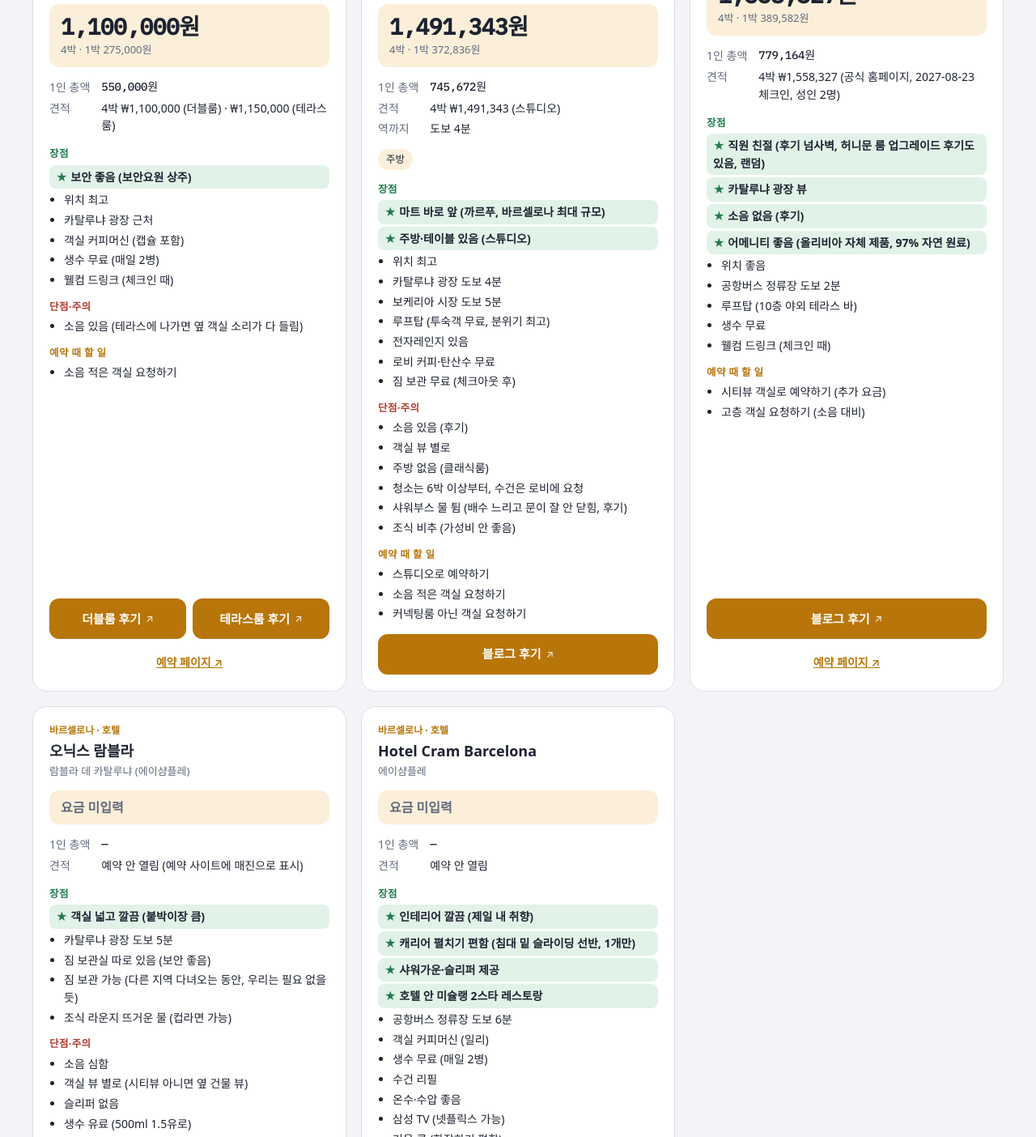
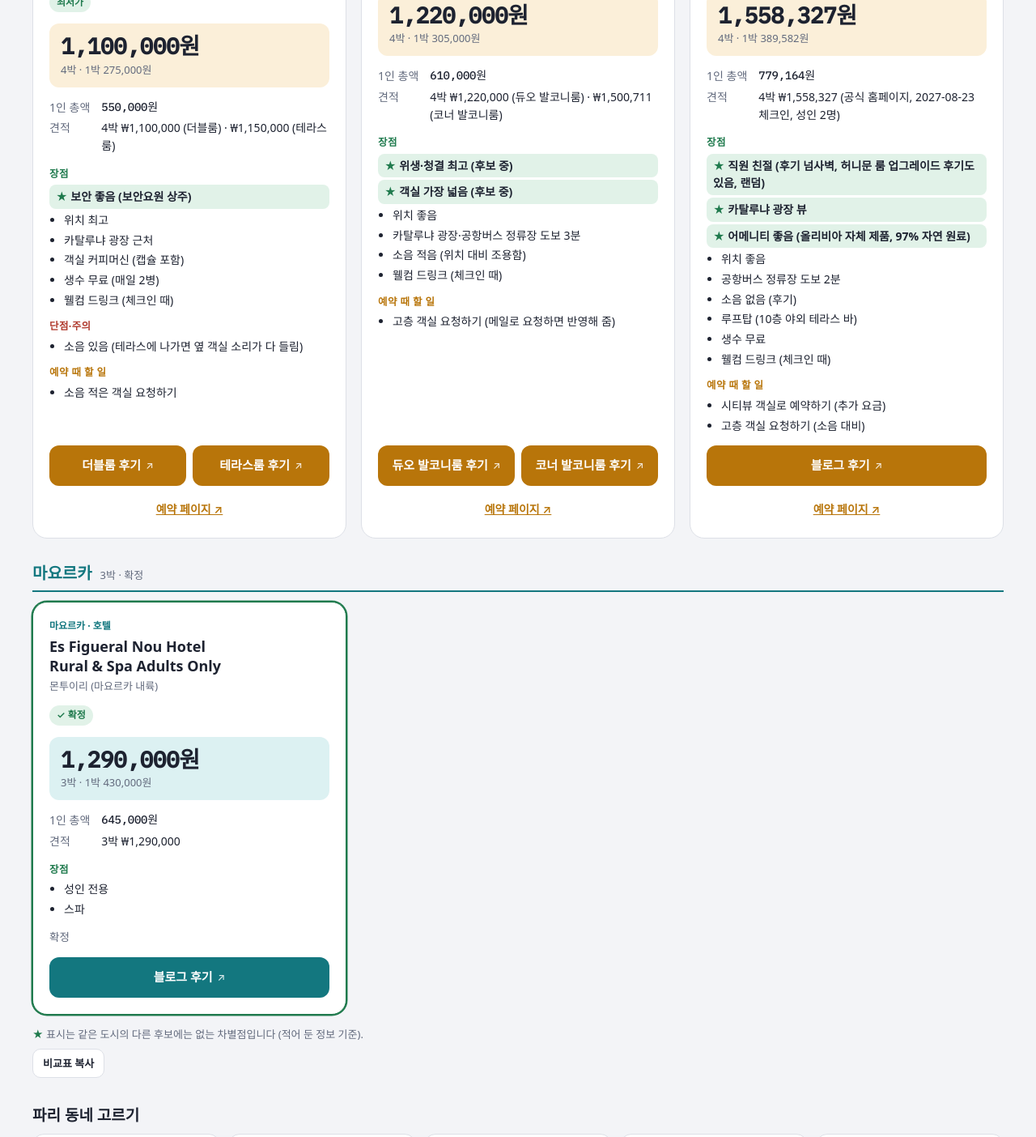
Before and after one commit to iheeeey/trip-02jvjq4mmt6n7k, a plain HTML site: page index.html in a window 1280 px wide. Shown: the part 1396-2800 px from the top of the page at 81% size. Drawn offline with Linux system fonts and the light colour scheme; a web font is replaced by a local one.

Commit message:
Add files via upload

```diff
--- a/index.html
+++ b/index.html
@@ -272,41 +272,35 @@
 const KEY="stay-compare-v1";
 const load=()=>{try{const v=JSON.parse(localStorage.getItem(KEY));if(v&&Array.isArray(v.items))return v}catch(e){}return null};
 const SEEDS=[
-  {id:"seed-citadines-ramblas",v:10,hl:["주방·테이블 있음 (스튜디오)", "마트 바로 앞 (까르푸, 바르셀로나 최대 규모)"],force:["name","quote","f","pros","cons","todo","reviews","hl"],city:"bcn",type:"호텔",name:"시타딘 람블라스",area:"람블라스 (카탈루냐 광장 근처)",
-   price:null,krw:1491343/4,quote:"4박 ₩1,491,343 (스튜디오)",rating:null,metro:4,f:["kitchen"],link:"",memo:"",
-   pros:["위치 최고","카탈루냐 광장 도보 4분","보케리아 시장 도보 5분","마트 바로 앞 (까르푸, 바르셀로나 최대 규모)","루프탑 (투숙객 무료, 분위기 최고)","주방·테이블 있음 (스튜디오)","전자레인지 있음","로비 커피·탄산수 무료","짐 보관 무료 (체크아웃 후)"],
-   cons:["소음 있음 (후기)","객실 뷰 별로","주방 없음 (클래식룸)","청소는 6박 이상부터, 수건은 로비에 요청","샤워부스 물 튐 (배수 느리고 문이 잘 안 닫힘, 후기)","조식 비추 (가성비 안 좋음)"],
-   todo:["스튜디오로 예약하기","소음 적은 객실 요청하기","커넥팅룸 아닌 객실 요청하기"],reviews:["https://blog.naver.com/lomoul/224035832014"]},
-  {id:"seed-h10-metropolitan",v:9,hl:["보안 좋음 (보안요원 상주)"],force:["name","quote","krw","f","pros","cons","todo","reviews","hl"],city:"bcn",type:"호텔",name:"H10 Metropolitan",area:"람블라 데 카탈루냐 (에이샴플레)",price:null,krw:1100000/4,quote:"4박 ₩1,100,000 (더블룸) · ₩1,150,000 (테라스룸)",rating:null,metro:null,f:[],link:"https://www.h10hotels.com/es/hoteles-barcelona/h10-metropolitan/reserva?utm_source=google&utm_campaign=mirai_gha_cpc_es&utm_content=hme&h=1902&fe=20261114&fs=20261116&nh=1&cp=H10ESCAPE&currency=KRW&h1Ad=2&h1ni=0&tc_alt=5311&n_o_pst=n_o_pst&utm_medium=cpc",memo:"",
+  {id:"seed-h10-metropolitan",v:10,hl:["보안 좋음 (보안요원 상주)"],force:["name","quote","krw","f","pros","cons","todo","reviews","hl"],city:"bcn",type:"호텔",name:"H10 메트로폴리탄",area:"람블라 데 카탈루냐 (에이샴플레)",price:null,krw:1100000/4,quote:"4박 ₩1,100,000 (더블룸) · ₩1,150,000 (테라스룸)",rating:null,metro:null,f:[],link:"https://www.h10hotels.com/es/hoteles-barcelona/h10-metropolitan/reserva?utm_source=google&utm_campaign=mirai_gha_cpc_es&utm_content=hme&h=1902&fe=20261114&fs=20261116&nh=1&cp=H10ESCAPE&currency=KRW&h1Ad=2&h1ni=0&tc_alt=5311&n_o_pst=n_o_pst&utm_medium=cpc",memo:"",
    pros:["위치 최고","카탈루냐 광장 근처","보안 좋음 (보안요원 상주)","객실 커피머신 (캡슐 포함)","생수 무료 (매일 2병)","웰컴 드링크 (체크인 때)"],
    cons:["소음 있음 (테라스에 나가면 옆 객실 소리가 다 들림)"],
    todo:["소음 적은 객실 요청하기"],reviews:[{room:"더블룸",url:"https://blog.naver.com/01000_nb/224281744937"},{room:"테라스룸",url:"https://blog.naver.com/zyeonzz/224139508800"}]},
-  {id:"seed-olivia-plaza",v:8,hl:["카탈루냐 광장 뷰", "직원 친절 (후기 넘사벽, 허니문 룸 업그레이드 후기도 있음, 랜덤)", "소음 없음 (후기)", "어메니티 좋음 (올리비아 자체 제품, 97% 자연 원료)"],force:["name","quote","f","pros","cons","todo","reviews","hl"],city:"bcn",type:"호텔",name:"올리비아 플라자 호텔",area:"카탈루냐 광장",price:null,krw:1558327/4,
+  {id:"seed-olivia-plaza",v:10,hl:["카탈루냐 광장 뷰", "직원 친절 (후기 넘사벽, 허니문 룸 업그레이드 후기도 있음, 랜덤)", "어메니티 좋음 (올리비아 자체 제품, 97% 자연 원료)"],force:["name","quote","f","pros","cons","todo","reviews","hl"],city:"bcn",type:"호텔",name:"올리비아 플라자 호텔",area:"카탈루냐 광장",price:null,krw:1558327/4,
    quote:"4박 ₩1,558,327 (공식 홈페이지, 2027-08-23 체크인, 성인 2명)",rating:null,metro:null,f:[],
    link:"https://www.oliviaplazahotel.com/en/bookingstep1/?checkin=23%2F08%2F2027&idtokenprovider=54251781&currency=KRW&clientCode&hsri=02040&lang=en&nights=4&parties=W3siYWR1bHRzIjoyLCJjaGlsZHJlbiI6W119XQ%3D%3D&type=hotel&step=1",memo:"",
    pros:["직원 친절 (후기 넘사벽, 허니문 룸 업그레이드 후기도 있음, 랜덤)","카탈루냐 광장 뷰","위치 좋음","공항버스 정류장 도보 2분","소음 없음 (후기)","루프탑 (10층 야외 테라스 바)","어메니티 좋음 (올리비아 자체 제품, 97% 자연 원료)","생수 무료","웰컴 드링크 (체크인 때)"],
    cons:[],
-   todo:["시티뷰 객실로 예약하기 (추가 요금)","고층 객실 요청하기 (소음 대비)"],reviews:["https://blog.naver.com/bbummass/224358648832"]},
-  {id:"seed-onix-rambla",v:7,hl:["객실 넓고 깔끔 (붙박이장 큼)"],force:["name","quote","f","pros","cons","todo","reviews","hl"],city:"bcn",type:"호텔",name:"오닉스 람블라",area:"람블라 데 카탈루냐 (에이샴플레)",price:null,quote:"예약 안 열림 (예약 사이트에 매진으로 표시)",rating:null,metro:null,f:[],link:"",memo:"",
+   todo:["시티뷰 객실로 예약하기 (추가 요금)","고층 객실 요청하기 (소음 대비)"],reviews:["https://blog.naver.com/sucharmi/224364452938"]},
+  {id:"seed-regina",v:3,hl:["위생·청결 최고 (후보 중)","객실 가장 넓음 (후보 중)"],force:["name","quote","krw","f","pros","cons","todo","reviews","hl"],city:"bcn",type:"호텔",name:"레지나 호텔",area:"카탈루냐 광장",price:null,krw:1220000/4,quote:"4박 ₩1,220,000 (듀오 발코니룸) · ₩1,500,711 (코너 발코니룸)",rating:null,metro:null,f:[],link:"https://reginahotel.com/",memo:"",
+   pros:["위생·청결 최고 (후보 중)","객실 가장 넓음 (후보 중)","위치 좋음","카탈루냐 광장·공항버스 정류장 도보 3분","소음 적음 (위치 대비 조용함)","웰컴 드링크 (체크인 때)"],
+   cons:[],todo:["고층 객실 요청하기 (메일로 요청하면 반영해 줌)"],reviews:[{room:"듀오 발코니룸",url:"https://blog.naver.com/aginginyouth/224145848846"},{room:"코너 발코니룸",url:"https://blog.naver.com/mellie_/224143863133"}]},
+  {id:"seed-onix-rambla",v:9,hidden:true,hl:[],force:["hidden","name","quote","f","pros","cons","todo","reviews","hl"],city:"bcn",type:"호텔",name:"오닉스 람블라",area:"람블라 데 카탈루냐 (에이샴플레)",price:null,quote:"예약 안 열림 (예약 사이트에 매진으로 표시)",rating:null,metro:null,f:[],link:"",memo:"",
    pros:["카탈루냐 광장 도보 5분","객실 넓고 깔끔 (붙박이장 큼)","짐 보관실 따로 있음 (보안 좋음)","짐 보관 가능 (다른 지역 다녀오는 동안, 우리는 필요 없을 듯)","조식 라운지 뜨거운 물 (컵라면 가능)"],
    cons:["소음 심함","객실 뷰 별로 (시티뷰 아니면 옆 건물 뷰)","슬리퍼 없음","생수 유료 (500ml 1.5유로)"],
    todo:["예약 열렸는지 다시 확인하기","시티뷰 객실로 예약하기","슬리퍼 챙겨가기"],reviews:["https://blog.naver.com/wldms1743/224429212266"]},
-  {id:"seed-hotel-cram",v:6,hl:["인테리어 깔끔 (제일 내 취향)", "호텔 안 미슐랭 2스타 레스토랑", "캐리어 펼치기 편함 (침대 밑 슬라이딩 선반, 1개만)", "샤워가운·슬리퍼 제공"],force:["name","quote","f","pros","cons","todo","reviews","hl"],city:"bcn",type:"호텔",name:"Hotel Cram Barcelona",area:"에이샴플레",price:null,quote:"예약 안 열림",rating:null,metro:null,f:[],link:"",memo:"",
-   pros:["인테리어 깔끔 (제일 내 취향)","공항버스 정류장 도보 6분","객실 커피머신 (일리)","생수 무료 (매일 2병)","수건 리필","온수·수압 좋음","삼성 TV (넷플릭스 가능)","캐리어 펼치기 편함 (침대 밑 슬라이딩 선반, 1개만)","거울 큼 (화장하기 편함)","샤워가운·슬리퍼 제공","호텔 안 미슐랭 2스타 레스토랑"],
-   cons:["카탈루냐 광장 도보 13분 (다른 후보보다 멂)","전자레인지 없음"],
-   todo:["예약 열렸는지 다시 확인하기","신혼여행 메모 남기기 (카바 한 병 받은 후기)"],reviews:["https://blog.naver.com/eeuneebang/224403577777"]},
   {id:"seed-citadines-les-halles",v:6,hl:["지하철역 바로 앞 (5개 노선, 웬만한 관광지 한 번에)", "근처 유명 빵집 (호텔 앞)"],force:["name","quote","f","pros","cons","todo","reviews","hl"],city:"paris",type:"호텔",name:"시타딘 레알 파리",area:"레알 (1구)",price:null,krw:1254136/4,quote:"4박 ₩1,254,136",rating:null,metro:1,f:[],link:"",memo:"지인 추천 (동생 친구)",
    pros:["지하철역 바로 앞 (5개 노선, 웬만한 관광지 한 번에)","근처 유명 빵집 (호텔 앞)","보안 좋음 (보안카드 출입, 로비 직원 상주)","로비 커피머신·정수기"],
    cons:["소음 있을 수 있음","수건·휴지 셀프, 세탁실 셀프","로비 정수기 종이컵 없음 (따로 요청)"],
    todo:["고층 객실 요청하기 (소음 대비)"],reviews:["https://blog.naver.com/pasmal_jun/224255789395"]},
-  {id:"seed-citadines-tour-eiffel",v:5,hl:["에펠탑 도보 7~8분", "근처 대형마트, 늦게까지 하는 맛집·한식당 많음", "주방 도구 완비 (냄비, 프라이팬, 칼, 가위, 식기, 와인잔)"],force:["name","quote","f","pros","cons","todo","reviews","hl"],city:"paris",type:"호텔",name:"시타딘 투르 에펠 파리",area:"에펠탑 근처 (15구)",price:null,krw:1685732/4,quote:"4박 ₩1,685,732",rating:null,metro:null,f:["kitchen"],link:"",memo:"",
-   pros:["에펠탑 도보 7~8분","지하철 3개 노선, 버스 정류장 바로 앞","근처 대형마트, 늦게까지 하는 맛집·한식당 많음","보안 좋음 (카드키 출입, 1층 직원 상주)","짐 보관실 따로 있음","주방 도구 완비 (냄비, 프라이팬, 칼, 가위, 식기, 와인잔)","로비 커피머신·정수기"],
+  {id:"seed-citadines-tour-eiffel",v:6,hl:["에펠탑 도보 7~8분", "근처 대형마트, 늦게까지 하는 맛집·한식당 많음", "주방 도구 완비 (냄비, 프라이팬, 칼, 가위, 식기, 와인잔)"],force:["name","quote","f","pros","cons","todo","reviews","hl"],city:"paris",type:"호텔",name:"시타딘 투르 에펠 파리",area:"에펠탑 근처 (15구)",price:null,krw:1685732/4,quote:"4박 ₩1,685,732",rating:null,metro:null,f:["kitchen"],link:"",memo:"",
+   pros:["에펠탑 도보 7~8분","에펠뷰 (에펠뷰 쪽 객실)","지하철 3개 노선, 버스 정류장 바로 앞","근처 대형마트, 늦게까지 하는 맛집·한식당 많음","보안 좋음 (카드키 출입, 1층 직원 상주)","짐 보관실 따로 있음","주방 도구 완비 (냄비, 프라이팬, 칼, 가위, 식기, 와인잔)","로비 커피머신·정수기"],
    cons:["소음 있음 (지하철 지나갈 때, 아침부터 밤늦게까지. 에펠뷰 쪽은 덜함)","수건 셀프"],
    todo:["에펠뷰 쪽 객실 요청하기 (소음 대비)"],reviews:["https://blog.naver.com/gjp6577/224367170950"]},
-  {id:"seed-parisjihyang-2",v:7,hl:["에펠뷰"],force:["name","quote","f","pros","cons","todo","reviews","hl"],city:"paris",type:"한인민박",name:"파리지향 하우스 2호점",area:"현지인 거주 지역",price:null,krw:1621000/4,quote:"4박 ₩1,621,000",rating:null,metro:null,f:["washer"],link:"",memo:"",
+  {id:"seed-parisjihyang-2",v:9,hl:[],force:["name","quote","f","pros","cons","todo","reviews","hl"],city:"paris",type:"한인민박",name:"파리지향 하우스 2호점",area:"현지인 거주 지역",price:null,krw:1621000/4,quote:"4박 ₩1,621,000",rating:null,metro:null,f:["washer"],link:"",memo:"",
    pros:["에펠뷰","근처 마트·레스토랑 도보 5분 안 (현지인 거주 지역)","커피 캡슐 무료","생수 무료","세탁 가능"],
    cons:["보증금 50만원 (체크인 때 내고 체크아웃 때 방 확인 후 돌려받음)"],
-   todo:["보증금 50만원 준비하기"],reviews:["https://blog.naver.com/yeon_418/224007915470"]},
+   todo:["보증금 50만원 준비하기"],reviews:["https://blog.naver.com/donedine/224004153523"]},
   {id:"seed-es-figueral-nou",v:1,pick:true,city:"mlr",type:"호텔",name:"Es Figueral Nou Hotel Rural & Spa Adults Only",area:"몬투이리 (마요르카 내륙)",price:null,krw:1290000/3,quote:"3박 ₩1,290,000",rating:null,metro:null,f:[],link:"",memo:"확정",
    pros:["성인 전용","스파"],cons:[],todo:[],reviews:["https://blog.naver.com/dbwls5166/224419713233"]}
 ].map(s=>({pick:false,...s,sample:false}));
@@ -317,7 +311,7 @@
 if(!state.bcnNightsFixed){state.nights.bcn=4;state.bcnNightsFixed=true}
 // 여행 조건 고정: 파리 4박, 바르셀로나 4박, 마요르카 3박, 2명
 state.nights={paris:4,bcn:4,mlr:3};state.people=2;state.rate=state.rate||1600;
-state.items=state.items.filter(i=>!i.sample&&!["seed-hotel-barcelona-center","seed-h10-catalunya-plaza"].includes(i.id));
+state.items=state.items.filter(i=>!i.sample&&!["seed-hotel-barcelona-center","seed-h10-catalunya-plaza","seed-citadines-ramblas","seed-h10-casa-mimosa","seed-hotel-cram"].includes(i.id));
 for(const sd of SEEDS){
   const cur=state.items.find(i=>i.id===sd.id);
   if(!cur){if(!state.removed.includes(sd.id))state.items.push(sd);continue}
@@ -344,8 +338,10 @@
 const total=it=>hasPrice(it)?perNight(it)*(state.nights[it.city]||1):null;
 const cheapest=l=>{const p=l.filter(hasPrice);return p.length?p.reduce((a,b)=>total(a)<=total(b)?a:b):null};
 
+// 숨김(hidden) 숙소는 데이터에는 남기고 화면·합계에서만 뺌
+const shown=()=>state.items.filter(i=>!i.hidden);
 function visible(){
-  let list=state.items.filter(i=>state.city==="all"||i.city===state.city);
+  let list=shown().filter(i=>state.city==="all"||i.city===state.city);
   let by={total:null,rating:(a,b)=>(b.rating||0)-(a.rating||0),
     metro:(a,b)=>(a.metro??99)-(b.metro??99),value:(a,b)=>((b.rating||0)/(perNight(b)||1e9))-((a.rating||0)/(perNight(a)||1e9))}[state.sort];
   if(state.sort==="total")by=(a,b)=>(total(a)??1e9)-(total(b)??1e9);
@@ -357,7 +353,7 @@
   const cities=state.city==="all"?CITIES:[state.city];
   let html="";
   for(const c of cities){
-    const l=state.items.filter(i=>i.city===c);
+    const l=shown().filter(i=>i.city===c);
     if(!l.length){html+=`<div class="stat"><div class="k">${CITY[c]}</div><div class="v">후보 없음</div></div>`;continue}
     const pick=l.find(i=>i.pick);
     const ref=pick||cheapest(l);
@@ -369,7 +365,7 @@
   }
   if(state.city==="all"){
     const cityHtml=html;html="";
-    const sum=CITIES.map(c=>{const l=state.items.filter(i=>i.city===c);if(!l.length)return 0;
+    const sum=CITIES.map(c=>{const l=shown().filter(i=>i.city===c);if(!l.length)return 0;
       const p=l.find(i=>i.pick)||cheapest(l);return p?krwTotal(p)||0:0}).reduce((a,b)=>a+b,0);
     html+=`<div class="stat sum"><div class="k">숙박 합계 · ${CITIES.reduce((a,c)=>a+state.nights[c],0)}박</div>
       <div class="v num">${fmt(sum)}</div>
@@ -399,7 +395,7 @@
   const isUnique=(it,x)=>(it.hl||[]).includes(x);
   const best={};
   // 비교 배지는 후보가 2곳 이상인 도시에만 (마요르카처럼 1곳 확정이면 표시 안 함)
-  for(const c of CITIES){const l=state.items.filter(i=>i.city===c);if(l.length<2)continue;
+  for(const c of CITIES){const l=shown().filter(i=>i.city===c);if(l.length<2)continue;
     best[c]={cheap:cheapest(l)?.id,top:l.some(i=>i.rating)?l.reduce((a,b)=>(a.rating||0)>=(b.rating||0)?a:b).id:null,
       near:l.some(i=>i.metro!=null&&i.metro!=="")?l.reduce((a,b)=>(a.metro??99)<=(b.metro??99)?a:b).id:null}}
   const cardHtml=it=>{
```
